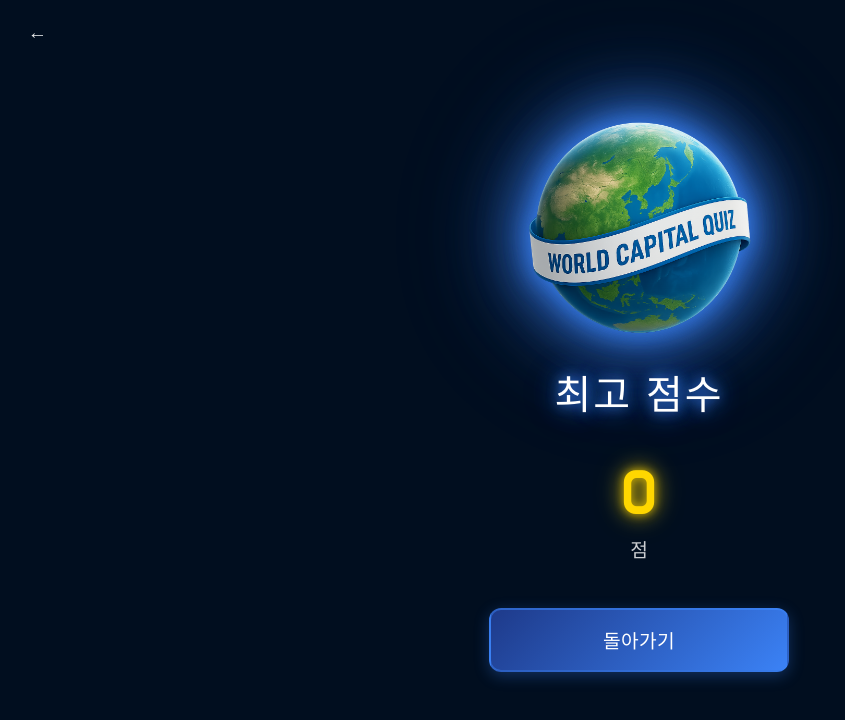
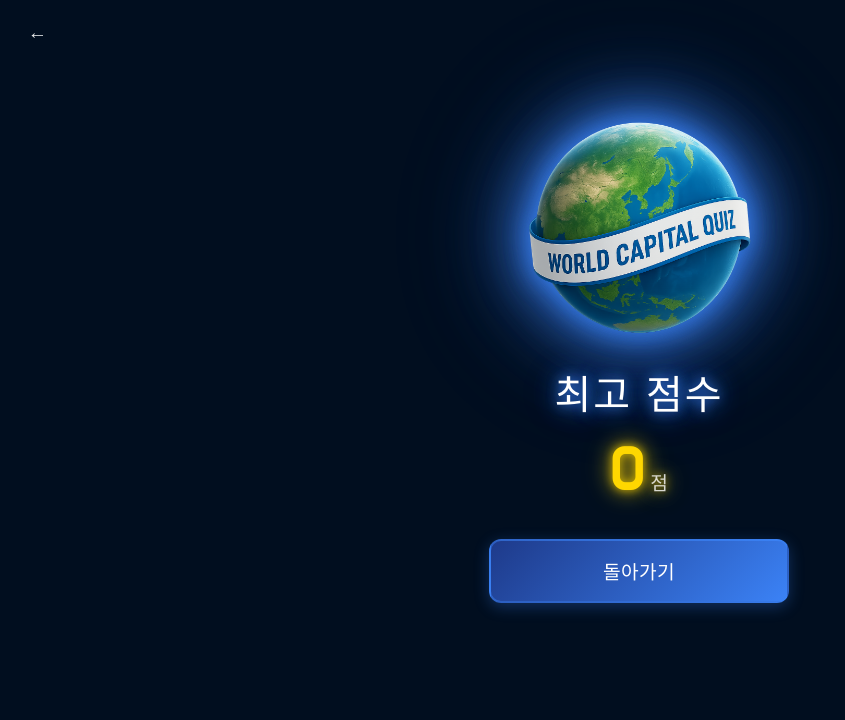
Before and after one commit to wforwp/world-capital-quiz, a React (Vite) app: page / in a window 1280 px wide. Both pictures are taken after a click on the button "점수보기". Shown: the top 720 px of the page, without its empty margins (1-846 px from the left). Built offline with nearby package versions, Linux system fonts and the light colour scheme.

Commit message:
Fix: 메인 화면 로고 크기 복원, 점수보기 뒤로가기 버튼 수정, 점수 한 줄 표시, 간격 조정

```diff
--- a/src/App.css
+++ b/src/App.css
@@ -48,7 +48,7 @@
 }
 
 .main-logo {
-  max-width: min(267px, 25vw);
+  max-width: 267px;
   width: 100%;
   height: auto;
   object-fit: contain;
@@ -738,8 +738,8 @@
   display: flex;
   flex-direction: column;
   align-items: center;
-  gap: 0.5rem;
-  margin: 2rem 0;
+  gap: 0;
+  margin: 0.5rem 0;
 }
 
 .high-score-value {
@@ -752,6 +752,9 @@
     0 0 20px rgba(255, 215, 0, 0.6),
     0 0 30px rgba(255, 215, 0, 0.4);
   line-height: 1;
+  display: flex;
+  align-items: baseline;
+  gap: 0.3rem;
 }
 
 .high-score-label {
@@ -761,6 +764,11 @@
   color: rgba(255, 255, 255, 0.8);
 }
 
+.button-container.high-score-buttons {
+  margin-top: 1rem;
+  margin-bottom: 0;
+}
+
 /* Help Screen Styles */
 .help-header {
   display: flex;
@@ -768,8 +776,8 @@
   align-items: center;
   gap: 1rem;
   width: 100%;
-  margin-top: 7rem;
-  margin-bottom: 0.2rem;
+  margin-top: 2rem;
+  margin-bottom: 0.5rem;
 }
 
 .help-container {
@@ -779,8 +787,8 @@
   justify-content: flex-start;
   width: 100%;
   max-width: 500px;
-  padding: 1rem 1rem 10rem 1rem;
-  gap: 1.5rem;
+  padding: 0.5rem 1rem 2rem 1rem;
+  gap: 1rem;
 }
 
 .help-title {
--- a/src/App.tsx
+++ b/src/App.tsx
@@ -594,6 +594,8 @@ function App() {
           <button className="back-button" onClick={() => {
             playSound('click')
             setShowHighScore(false)
+            setScreen('main')
+            window.history.pushState({ screen: 'main' }, '', window.location.href)
           }}>
             ←
           </button>
@@ -603,13 +605,14 @@ function App() {
         </div>
         <h1 className="game-title">최고 점수</h1>
         <div className="high-score-display">
-          <div className="high-score-value">{highScore}</div>
-          <div className="high-score-label">점</div>
+          <div className="high-score-value">{highScore}<span className="high-score-label">점</span></div>
         </div>
-        <div className="button-container">
+        <div className="button-container high-score-buttons">
           <button className="main-button start-button" onClick={() => {
             playSound('click')
             setShowHighScore(false)
+            setScreen('main')
+            window.history.pushState({ screen: 'main' }, '', window.location.href)
           }}>
             돌아가기
           </button>
```
